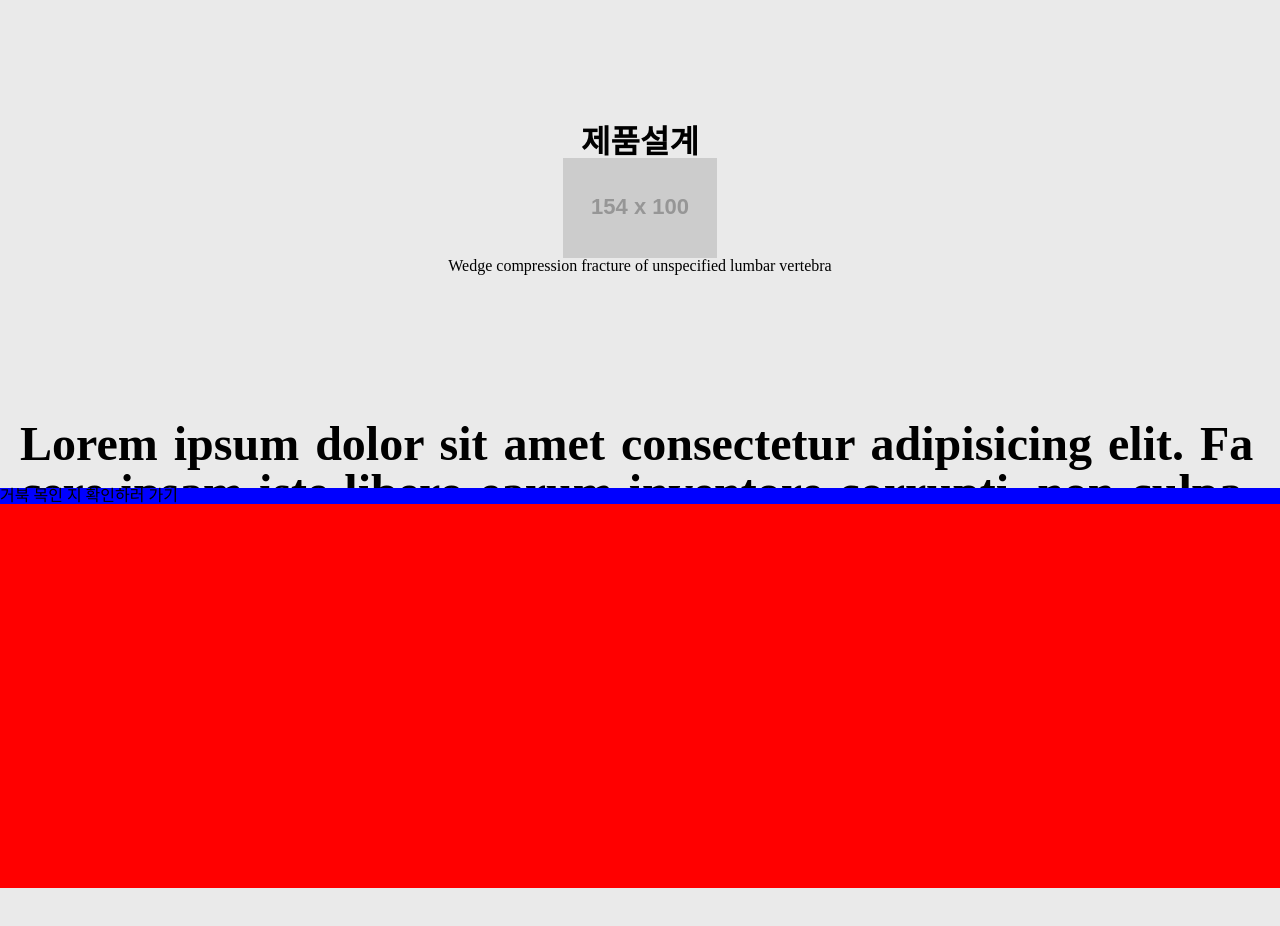
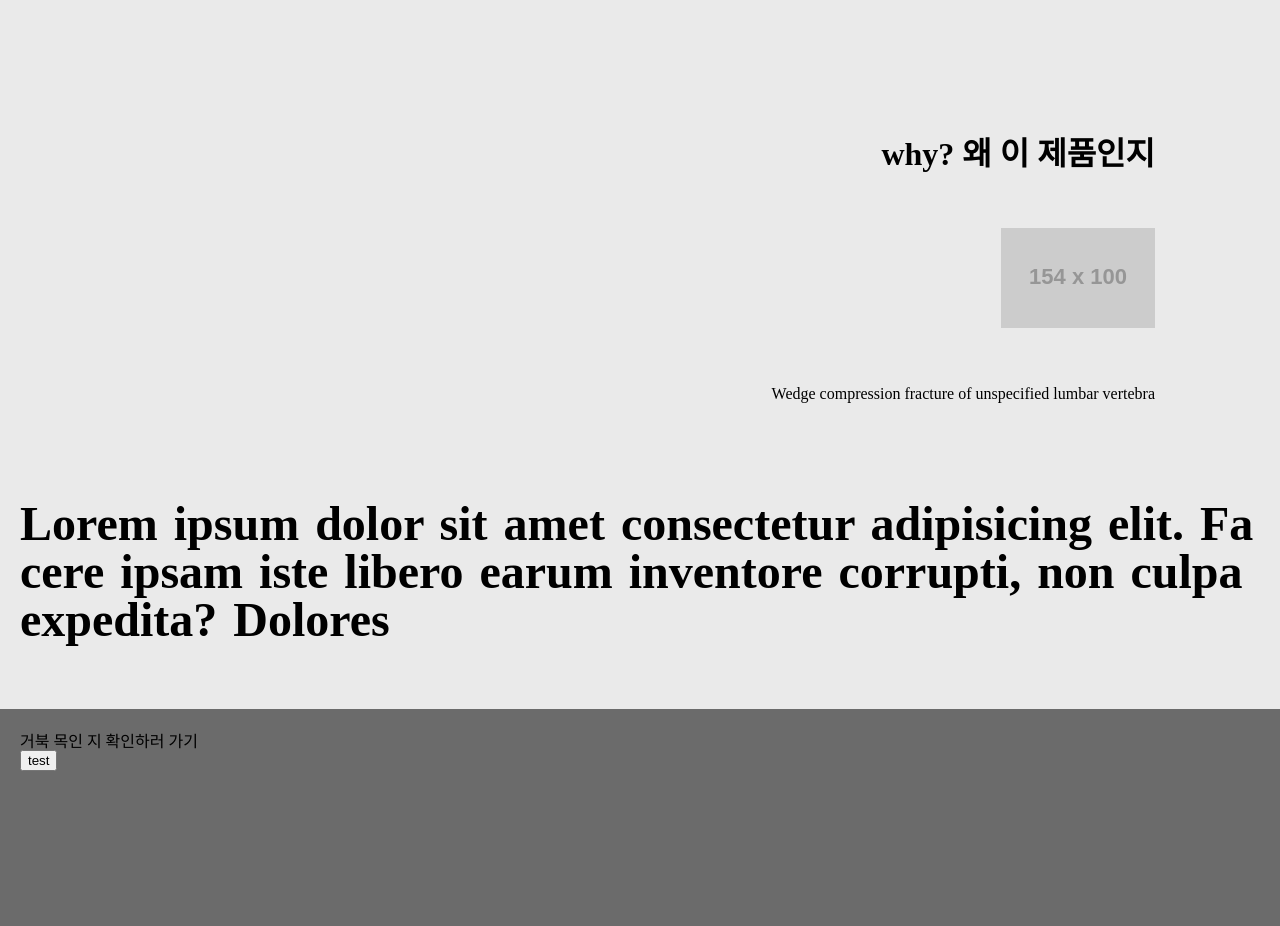
Before and after one commit to gnfnfnr/techneck, a React (Create React App) app: page / in a window 1280 px wide. Shown: the part 1580-2506 px from the top of the page. Before the commit the page ends 2468 px from the top, so only its background shows below. Built offline with nearby package versions, Linux system fonts and the light colour scheme.

Commit message:
refacotr: maka a value of useable

```diff
--- a/src/pages/Home.tsx
+++ b/src/pages/Home.tsx
@@ -1,10 +1,11 @@
 import React, { useEffect, useRef, useState } from "react";
+import { useNavigate } from "react-router-dom";
 import styled from "styled-components";
 import data from "../resource/data.json";
 import Slider from "./components/Slider";
 
 const HomeBox = styled.div`
-  margin-top: 60px;
+  margin-top: var(--height-header);
   min-height: 100vh;
   width: 100%;
   position: relative;
@@ -12,20 +13,25 @@ const HomeBox = styled.div`
 
 const HomeArticles = styled.div`
   display: grid;
-  grid-template-rows: repeat(4, 400px);
-  background: #eaeaea;
+  grid-template-rows: repeat(5, 420px);
+  background: var(--main-color);
   position: relative;
   width: 100%;
 `;
 
 const ArticleBox = styled.div<{ index: number }>`
+  max-width: var(--width-max);
   position: sticky;
-  background-color: #eaeaea;
+  background-color: var(--main-color);
   top: 20px;
   display: flex;
   flex-direction: column;
-  justify-content: center;
-  align-items: center;
+  margin: 0 auto;
+  width: 100%;
+  align-items: flex-${({ index }) => (index % 2 ? "end" : "start")};
+  padding: 20px 25px;
+  box-sizing: border-box;
+  justify-content: space-evenly;
 `;
 
 const ArticleTitle = styled.h2`
@@ -33,17 +39,14 @@ const ArticleTitle = styled.h2`
   font-weight: bold;
 `;
 
-const HomeAdvertisement = styled.div`
+const HomeAdvertisement = styled.section`
   transition: bottom 0.2s ease;
   height: 50vh;
-  background-color: red;
+  background-color: var(--main-color-op);
   width: 100%;
   z-index: 10;
   position: absolute;
   bottom: -400px;
-  & div {
-    background-color: blue;
-  }
 `;
 
 const DescriptionBox = styled.p`
@@ -56,12 +59,19 @@ const DescriptionBox = styled.p`
   padding: 20px;
 `;
 
+const AdvertisementBox = styled.div`
+  height: 100%;
+  padding: 25px 20px;
+  box-sizing: border-box;
+`;
+
 function changeStyle(el: HTMLElement | null, value: string) {
   if (el !== null) {
     el.style.bottom = value;
   }
 }
 const Home = () => {
+  const navigate = useNavigate();
   const articleBoxRef = useRef<HTMLDivElement>(null);
   const articleRef = useRef<null[] | HTMLDivElement[]>([]);
   const [currentArticle, setCurrentArticle] = useState<number>(0);
@@ -79,8 +89,6 @@ const Home = () => {
   }, []);
 
   useEffect(() => {
-    console.log("df");
-    console.log(currentArticle);
     setMove(-400 - currentArticle * 0.3);
     changeStyle(advertisementRef.current, `${move}px`);
   }, [currentArticle]);
@@ -112,7 +120,10 @@ const Home = () => {
         </DescriptionBox>
       </HomeArticles>
       <HomeAdvertisement ref={advertisementRef}>
-        <div>거북 목인 지 확인하러 가기</div>
+        <AdvertisementBox>
+          <p>거북 목인 지 확인하러 가기</p>
+          <button onClick={() => navigate("/webcam")}>test</button>
+        </AdvertisementBox>
       </HomeAdvertisement>
     </HomeBox>
   );
--- a/src/pages/components/Slider.tsx
+++ b/src/pages/components/Slider.tsx
@@ -3,7 +3,7 @@ import styled from "styled-components";
 
 const SliderBox = styled.div`
   position: relative;
-  max-width: 1080px;
+  max-width: var(--width-max);
   height: 40vh;
   margin: 0 auto;
 `;
--- a/src/pages/nav/Header.tsx
+++ b/src/pages/nav/Header.tsx
@@ -10,7 +10,7 @@ const HeaderBox = styled.header`
   z-index: 999;
   display: flex;
   justify-content: space-between;
-  padding: 10px 20px;
+  padding: 8px 20px;
   width: 100%;
   box-sizing: border-box;
   align-items: center;
@@ -38,7 +38,7 @@ const Header = () => {
     <HeaderBox>
       <img
         onClick={() => navigate("/")}
-        src="http://dummyimage.com/44x50.png/cc0000/ffffff"
+        src="http://dummyimage.com/60x40.png/cc0000/ffffff"
         alt="로고 이미지"
       />
       <HeaderNav>
--- a/src/resource/data.json
+++ b/src/resource/data.json
@@ -7,7 +7,7 @@
   },
   {
     "id": 2,
-    "title": "why? 왜 이 제품인지",
+    "title": "제품설계",
     "image": "http://dummyimage.com/118x100.png/dddddd/000000",
     "description": "Nondisp fx of anterior column of left acetabulum, init"
   },
@@ -19,7 +19,7 @@
   },
   {
     "id": 4,
-    "title": "제품설계",
+    "title": "why? 왜 이 제품인지",
     "image": "http://dummyimage.com/154x100.png/cc0000/ffffff",
     "description": "Wedge compression fracture of unspecified lumbar vertebra"
   }
--- a/src/style/global.ts
+++ b/src/style/global.ts
@@ -4,8 +4,15 @@ import reset from "styled-reset";
 export const GlobalStyle = createGlobalStyle`
     ${reset}
 
+    :root {
+        --width-max: 1080px;
+        --main-color: #eaeaea;
+        --main-color-op: #6B6B6B;
+        --height-header: 60px;
+    }
+
     body{
         scroll-behavior: smooth;
-        background-color: #EAEAEA;
+        background-color: var(--main-color);
     }
 `;
```
